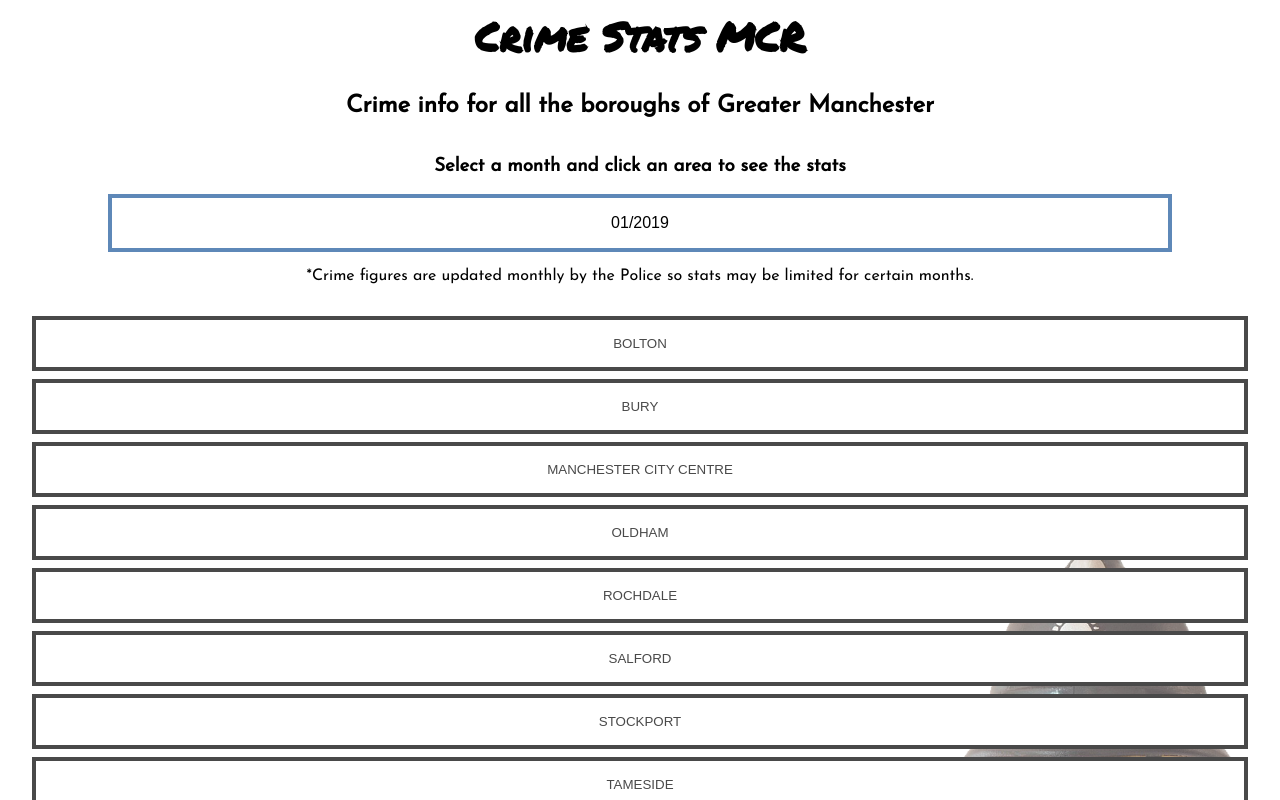
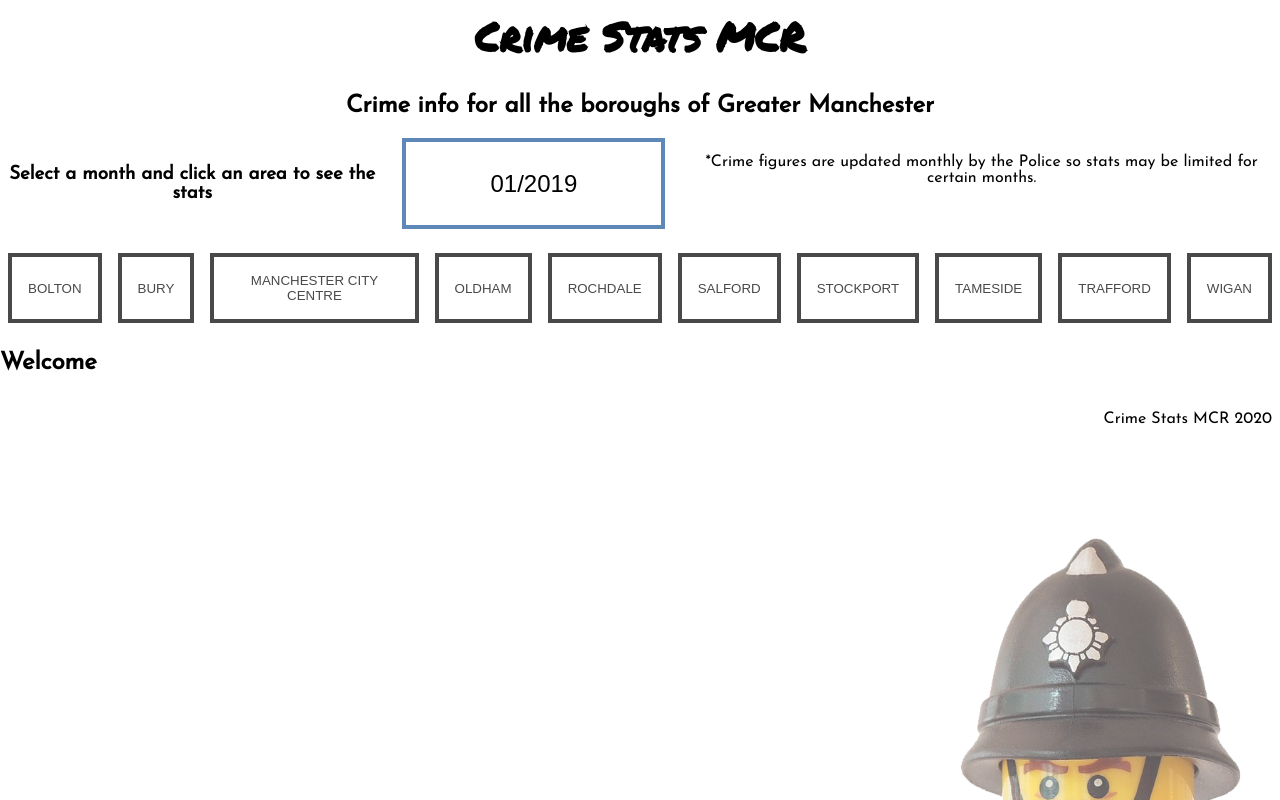
Before and after one commit to jordantai/crime-stats, a React (Create React App) app: page / in a window 1280 px wide. Shown: the top 800 px of the page. Built offline with nearby package versions, Linux system fonts and the light colour scheme.

Commit message:
adds responsive styling for all screen sizes

```diff
--- a/src/App.css
+++ b/src/App.css
@@ -14,9 +14,17 @@ nav a {
   justify-content: center;
 }
 
+.borough-name {
+  font-size: 3rem;
+  display: flex;
+  justify-content: center;
+  margin-bottom: 0.5rem;
+  padding-top: 1rem;
+}
+
 .chart-title {
   display: flex;
   justify-content: center;
-  margin-bottom: 0;
+  margin-bottom: 0.5rem;
   padding-top: 1rem;
 }
--- a/src/components/CrimeList.tsx
+++ b/src/components/CrimeList.tsx
@@ -87,7 +87,7 @@ class CrimeList extends Component<CrimeListProps & RouteComponentProps> {
     return (
       <main>
         <ChartsContainer>
-          <h2 className="chart-title">{borough}</h2>
+          <h2 className="borough-name">{borough}</h2>
           <CrimeCategoryChart crime={crime} startDate={startDate} />
           <CrimeOutcomeChart crime={crime} startDate={startDate} />
         </ChartsContainer>
--- a/src/components/Footer.tsx
+++ b/src/components/Footer.tsx
@@ -6,8 +6,7 @@ const Footer = () => {
   const year = newDate.getFullYear();
   return (
     <FooterContainer>
-      <p>Crime Stats MCR</p>
-      <p>{year}</p>
+      <p>Crime Stats MCR {year}</p>
     </FooterContainer>
   );
 };
--- a/src/components/styled/index.tsx
+++ b/src/components/styled/index.tsx
@@ -59,12 +59,44 @@ export const NavButton = styled.button`
     border-color: #5e88b8 !important;
     outline-color: #5e88b8;
   }
+
+  @media (min-width: 481px) {
+    width: auto;
+    margin: 0.5rem;
+  }
+  @media (min-width: 769px) {
+    width: auto;
+    margin: 0.5rem;
+  }
+  @media (min-width: 1025px) {
+    width: auto;
+    margin: 0.5rem;
+  }
 `;
 
 export const NavContainer = styled.nav`
   width: 100%;
   display: flex;
   flex-direction: column;
+
+  @media (min-width: 481px) {
+    flex-direction: row;
+    flex-wrap: wrap;
+    justify-content: space-around;
+  }
+
+  @media (min-width: 769px) {
+    flex-direction: row;
+    flex-wrap: wrap;
+    justify-content: space-around;
+  }
+  @media (min-width: 1025px) {
+    justify-content: center;
+  }
+  @media (min-width: 1201px) {
+    justify-content: center;
+    flex-wrap: nowrap;
+  }
 `;
 
 export const DatePickerContainer = styled.div`
@@ -72,6 +104,10 @@ export const DatePickerContainer = styled.div`
   display: flex;
   flex-direction: column;
   margin-bottom: 1rem;
+
+  @media (min-width: 769px) {
+    flex-direction: row;
+  }
 `;
 
 export const DateSelector = styled(DatePicker)`
@@ -79,14 +115,20 @@ export const DateSelector = styled(DatePicker)`
   justify-content: center;
   border: 4px solid #5e88b8 !important;
   text-align: center;
-  font-size: 1rem;
+  font-size: 1.5rem;
   padding: 1rem;
+  @media (min-width: 769px) {
+    padding: 0.5rem;
+  }
 `;
 
 export const DateText = styled.h3`
   justify-content: center;
   text-align: center;
   padding: 0 0.5rem 0 0.5rem;
+  @media (min-width: 769px) {
+    padding: 0.5rem;
+  }
 `;
 
 export const DateSubText = styled.p`
@@ -102,6 +144,6 @@ export const ChartsContainer = styled.section`
 export const FooterContainer = styled.footer`
   display: flex;
   flex-direction: row;
-  justify-content: space-between;
+  justify-content: flex-end;
   padding: 0 0.5rem 0 0.5rem;
 `;
```
